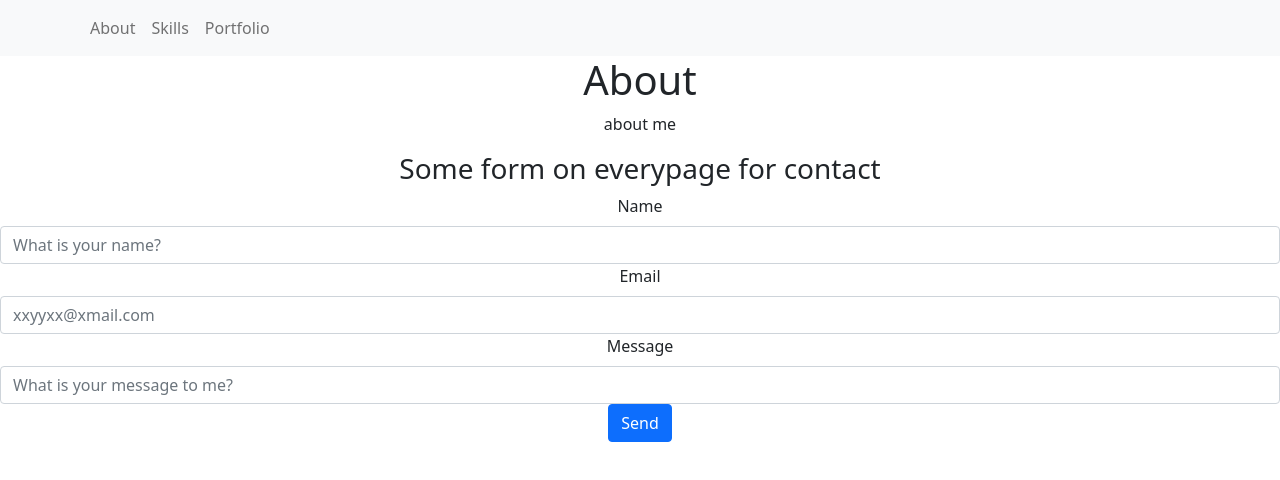
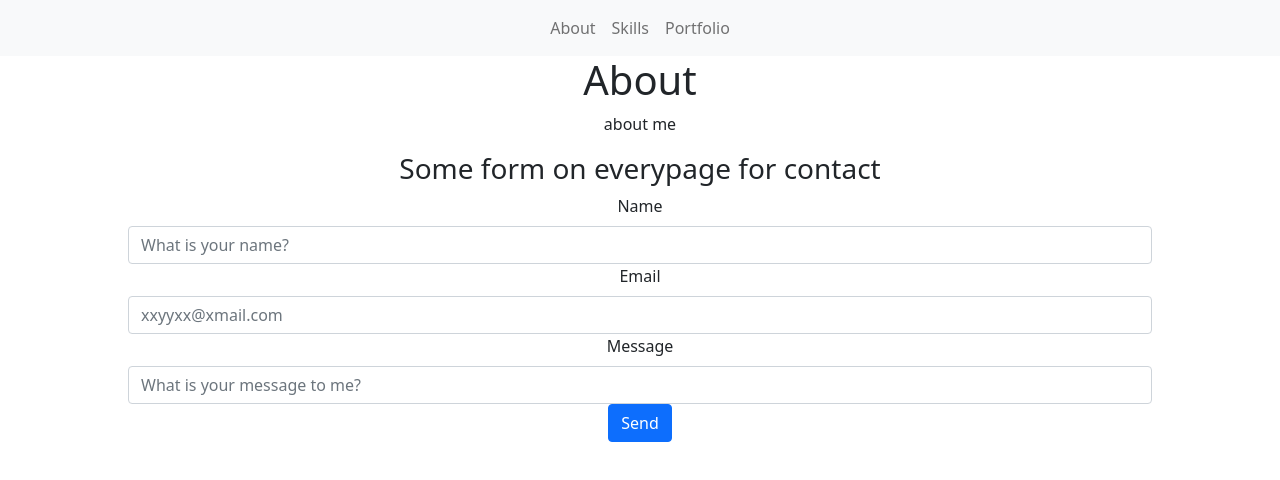
Before and after one commit to alexmcdermid/react-blog, a React (Create React App) app: page /about in a window 1280 px wide. Shown: the top 480 px of the page. Built offline with nearby package versions, Linux system fonts and the light colour scheme.

Commit message:
more styling

```diff
--- a/src/App.css
+++ b/src/App.css
@@ -36,3 +36,15 @@
     transform: rotate(360deg);
   }
 }
+
+/* to center form */
+.formContainer{
+  display: flex;
+  justify-content: center;
+  align-items: center;
+}
+
+/* to set form sizes */
+.form {
+  width: 80%;
+}
--- a/src/App.js
+++ b/src/App.js
@@ -26,10 +26,10 @@ class App extends Component {
     return (
       <div className="App">
         <Navbar bg="light" expand="lg">
-          <Container>
+          <Container >
           <Navbar.Toggle aria-controls="basic-navbar-nav" />
           <Navbar.Collapse id="basic-navbar-nav">
-            <Nav className="me-auto">
+            <Nav className="me-auto m-auto">
               <Nav.Link as={Link} to="/about">About</Nav.Link>
               <Nav.Link as={Link} to="/skills">Skills</Nav.Link>
               <Nav.Link as={Link} to="/portfolio">Portfolio</Nav.Link>
@@ -55,8 +55,9 @@ class App extends Component {
 
           <Redirect to="/about" />
         </Switch>
+        <div className='formContainer'>
+        <Form className='form'>
         <h3>Some form on everypage for contact</h3>
-        <Form>
           <Form.Group>
             <Form.Label>Name</Form.Label>
             <Form.Control
@@ -83,6 +84,7 @@ class App extends Component {
           </Form.Group>
           <Button onClick={this.handleFormSubmit}>Send</Button>
           </Form>
+          </div>
       </div>
     );
   }
```
